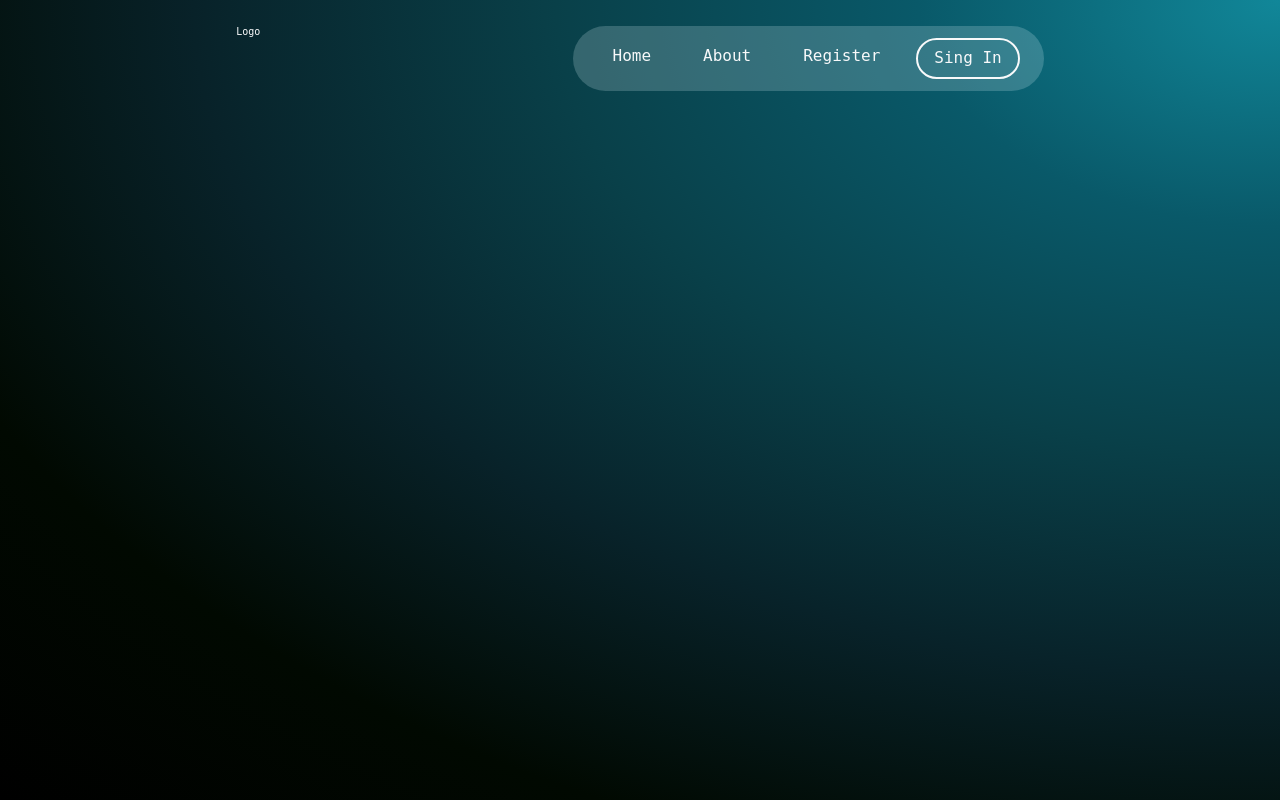
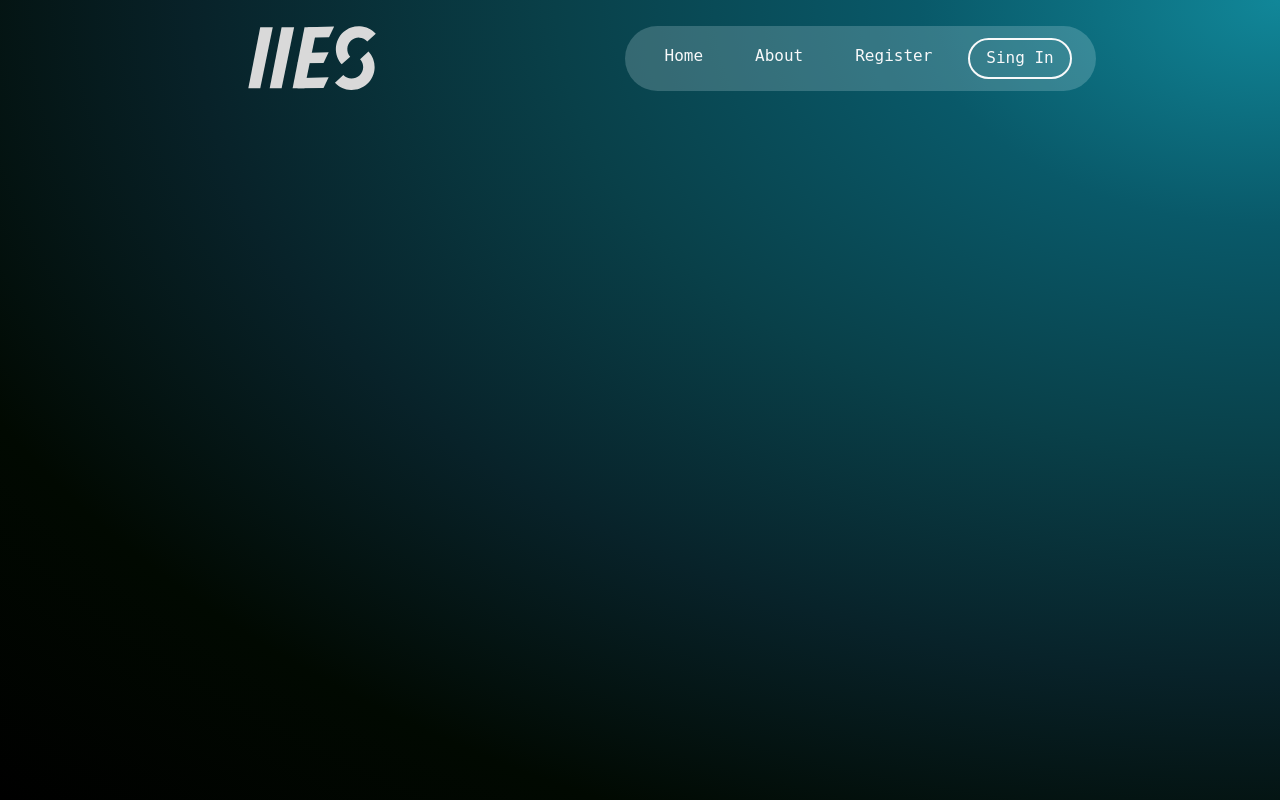
Before and after one commit to BrunBruno/ExchangeSimulatorFront, a React (Vite) app in the folder exchange-simulator/: page / in a window 1280 px wide. Built offline with nearby package versions, Linux system fonts and the light colour scheme.

Commit message:
Add Logo

```diff
--- a/exchange-simulator/src/components/home-page/header-section/Header.jsx
+++ b/exchange-simulator/src/components/home-page/header-section/Header.jsx
@@ -3,7 +3,37 @@ import classes from "./Header.module.scss";
 function Header() {
   return (
     <header className={classes.header}>
-      <div className={classes["header__logo"]}>Logo</div>
+      <div className={classes["header__logo"]}>
+        <svg
+          viewBox="0 0 419 210"
+          fill="none"
+          xmlns="http://www.w3.org/2000/svg"
+        >
+          <path d="M40.0244 4L1 204H40.0244L81 4H40.0244Z" fill="#D9D9D9" />
+          <path d="M110.024 4L71 204H110.024L151 4H110.024Z" fill="#D9D9D9" />
+          <path d="M185.024 4L146 204H185.024L226 4H185.024Z" fill="#D9D9D9" />
+          <path
+            d="M247.247 121.194L162 122.168L177.955 88.4278L264 85.7664L247.247 121.194Z"
+            fill="#D9D9D9"
+          />
+          <path
+            d="M265.247 37.1941L180 38.1685L195.955 4.42776L282 1.76636L265.247 37.1941Z"
+            fill="#D9D9D9"
+          />
+          <path
+            d="M247.247 203.194L162 204.168L177.955 170.428L264 167.766L247.247 203.194Z"
+            fill="#D9D9D9"
+          />
+          <path
+            d="M418.387 25.4773C411.811 18.1453 403.855 12.1804 394.973 7.92316C386.092 3.66591 376.459 1.1997 366.624 0.665338C356.789 0.130971 346.946 1.53891 337.655 4.80877C328.365 8.07863 319.809 13.1464 312.477 19.7227C305.145 26.2989 299.18 34.255 294.923 43.1365C290.666 52.018 288.2 61.6511 287.665 71.4857C287.131 81.3204 288.539 91.164 291.809 100.454C295.079 109.745 300.146 118.3 306.723 125.632L334.639 100.594C331.351 96.9277 328.817 92.6499 327.182 88.0047C325.547 83.3594 324.843 78.4376 325.11 73.5203C325.377 68.603 326.61 63.7864 328.739 59.3457C330.868 54.9049 333.85 50.9269 337.516 47.6388C341.182 44.3506 345.46 41.8168 350.105 40.1818C354.75 38.5469 359.672 37.8429 364.589 38.1101C369.507 38.3773 374.323 39.6104 378.764 41.739C383.205 43.8676 387.183 46.8501 390.471 50.5161L418.387 25.4773Z"
+            fill="#D9D9D9"
+          />
+          <path
+            d="M284.65 185.651C291.366 192.854 299.436 198.664 308.398 202.749C317.361 206.834 327.04 209.113 336.883 209.458C346.726 209.802 356.54 208.204 365.766 204.755C374.991 201.306 383.447 196.074 390.651 189.357C397.854 182.64 403.664 174.571 407.749 165.608C411.834 156.646 414.113 146.967 414.458 137.124C414.802 127.281 413.204 117.467 409.755 108.241C406.306 99.0154 401.074 90.5594 394.357 83.3559L366.93 108.93C370.289 112.531 372.905 116.759 374.629 121.372C376.354 125.985 377.153 130.892 376.981 135.814C376.808 140.735 375.669 145.575 373.626 150.056C371.584 154.537 368.679 158.572 365.077 161.93C361.475 165.289 357.247 167.905 352.635 169.629C348.022 171.354 343.115 172.153 338.193 171.981C333.271 171.808 328.432 170.669 323.951 168.626C319.47 166.584 315.435 163.679 312.077 160.077L284.65 185.651Z"
+            fill="#D9D9D9"
+          />
+        </svg>
+      </div>
       <nav className={classes["header__nav"]}>
         <ul className={classes["header__nav__ul"]}>
           <li>Home</li>
--- a/exchange-simulator/src/components/home-page/header-section/Header.module.scss
+++ b/exchange-simulator/src/components/home-page/header-section/Header.module.scss
@@ -11,7 +11,15 @@
   justify-content: space-evenly;
 
   &__logo {
-    width: 100px;
+    position: relative;
+    width: 20%;
+    svg {
+      position: absolute;
+      width: 50%;
+      top: 0%;
+      left: 50%;
+      transform: translate(-50%, 0);
+    }
   }
 
   &__nav {
```
